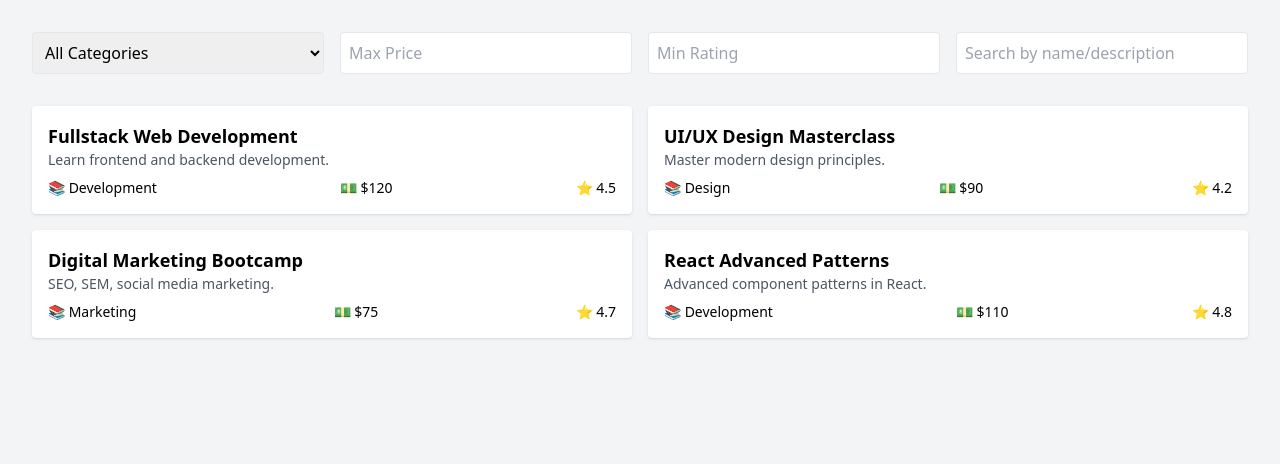
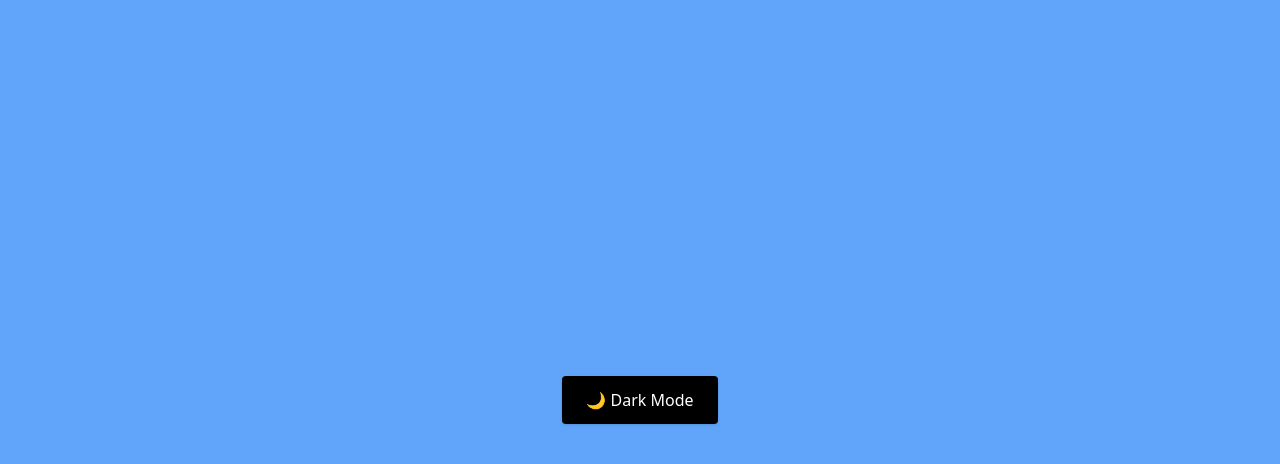
Before and after one commit to Cabdinasir64/Hooks, a React (Vite) app: page / in a window 1280 px wide. Shown: the top 464 px of the page. Built offline with nearby package versions, Linux system fonts and the light colour scheme.

Commit message:
this is example 11 of useEffect with react Hooks

```diff
--- a/src/App.jsx
+++ b/src/App.jsx
@@ -1,4 +1,4 @@
-import UseEffect10 from "./UseEffect/useeffect10"
+import UseEffect11 from "./UseEffect/useeffect11"
 
 
 function App() {
@@ -6,7 +6,7 @@ function App() {
 
   return (
     <>
-      <UseEffect10 />
+      <UseEffect11 />
 
     </>
   )
--- /dev/null
+++ b/src/UseEffect/useeffect11.jsx
@@ -0,0 +1,31 @@
+import React, { useEffect, useState } from "react";
+
+const UseEffect11 = () => {
+    const [darkMode, setDarkMode] = useState(false);
+
+    useEffect(() => {
+        const storedMode = localStorage.getItem("darkMode") === "true";
+        setDarkMode(storedMode);
+        document.documentElement.classList.toggle("dark", storedMode);
+    }, []);
+
+    const toggleDarkMode = () => {
+        const newMode = !darkMode;
+        setDarkMode(newMode);
+        localStorage.setItem("darkMode", newMode);
+        document.documentElement.classList.toggle("dark", newMode);
+    };
+
+    return (
+        <div className="min-h-screen flex flex-col items-center justify-center bg-blue-400 dark:bg-gray-900 text-gray-900 dark:text-white transition-colors duration-500">
+            <button
+                onClick={toggleDarkMode}
+                className="px-6 py-3 bg-black text-white dark:bg-yellow-300 dark:text-black rounded shadow"
+            >
+                {darkMode ? "☀️ Light Mode" : "🌙 Dark Mode"}
+            </button>
+        </div>
+    );
+};
+
+export default UseEffect11;
```
